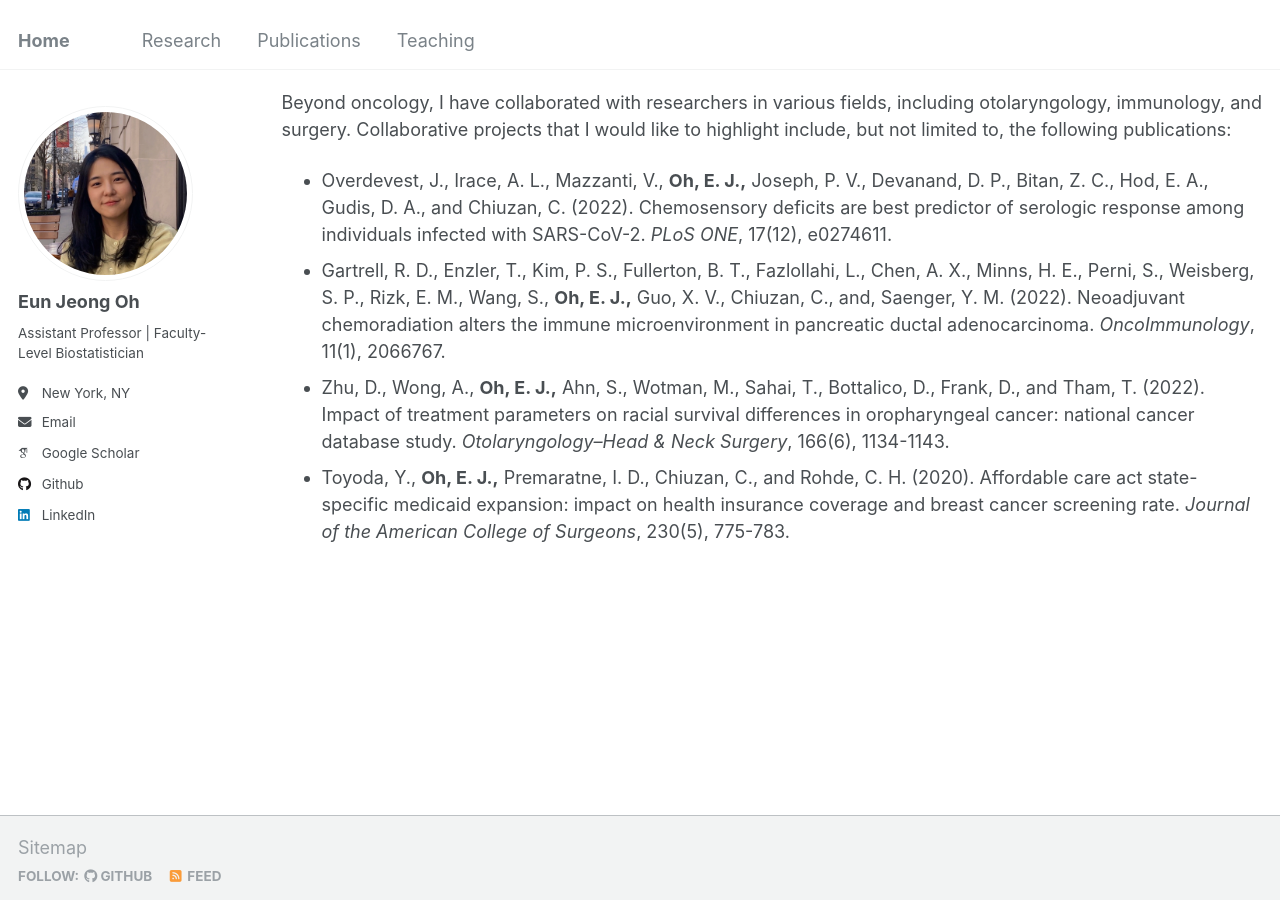
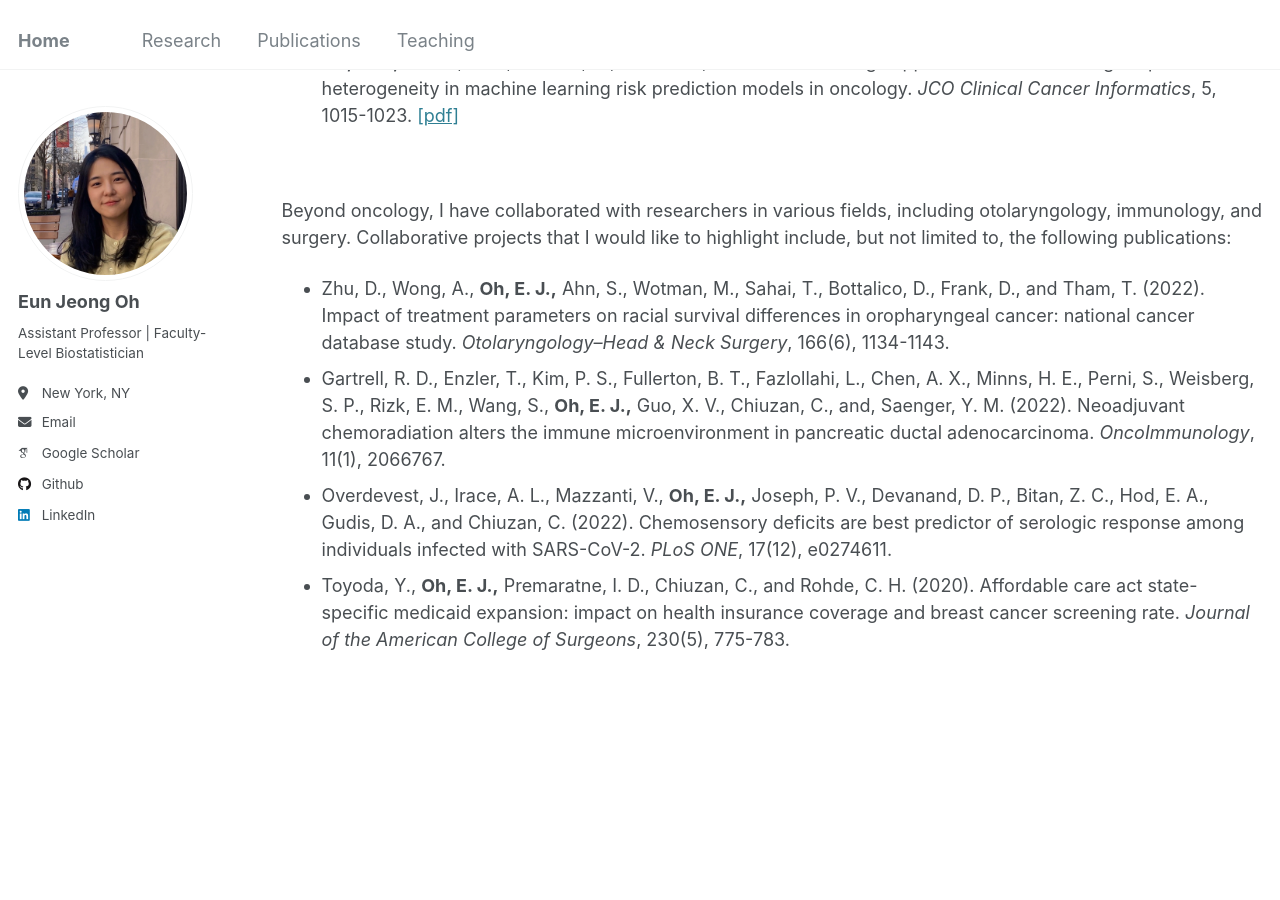
Before and after one commit to oheunj/oheunj.github.io, a Jekyll site: the page built from _pages/research.md, in a window 1280 px wide and 900 px high, scrolled down 1237 px. Built offline with Jekyll 4.4.1, drawn with Linux system fonts in a browser that asks for light colours; some web fonts are replaced.

Commit message:
Update research.md

```diff
--- a/_pages/research.md
+++ b/_pages/research.md
@@ -13,6 +13,7 @@
 
 <div style="text-align: center;">
   <img src="/images/myfig1.png" style="width: 50%;">
+  <img src="/images/myfig1-2.png" style="width: 50%;">
 </div>
 
 Personalized medicine typically takes one of two forms: (i) identifying subgroups of patients who benefit from a particular treatment, or (ii) determining the optimal treatment for an individual patient. My primary interest lies in the latter, the intersection of personalized medicine and reinforcement learning, where I focus on developing novel statistical methods to estimate optimal, adaptive interventions tailored to the uniquely evolving health status of each patient over time.
@@ -24,7 +25,7 @@
 <br>
 
 <div style="text-align: center;">
-  <img src="/images/myfig2.png" style="width: 60%;">
+  <img src="/images/myfig2.png" style="width: 70%;">
 </div>
 
 Another key area of my research is risk prediction in oncology, which plays a crucial role in improving patient outcomes and guiding clinical decisions. We have addressed the challenge of patient heterogeneity in predicting short-term mortality risk among cancer patients through a two-stage modeling approach. Additionally, by developing tree-based risk stratification models for recurrence-free survival, we have identified breast cancer patients at very high risk, enabling targeted interventions, particularly for those with terminal illness.
@@ -38,7 +39,8 @@
 
 Beyond oncology, I have collaborated with researchers in various fields, including otolaryngology, immunology, and surgery. Collaborative projects that I would like to highlight include, but not limited to, the following publications:
 
+
+* Zhu, D., Wong, A., __Oh, E. J.,__ Ahn, S., Wotman, M., Sahai, T., Bottalico, D., Frank, D., and Tham, T. (2022). Impact of treatment parameters on racial survival differences in oropharyngeal cancer: national cancer database study. _Otolaryngology--Head & Neck Surgery_, 166(6), 1134-1143.
+* Gartrell, R. D., Enzler, T., Kim, P. S., Fullerton, B. T., Fazlollahi, L., Chen, A. X., Minns, H. E., Perni, S., Weisberg, S. P., Rizk, E. M., Wang, S., __Oh, E. J.,__ Guo, X. V., Chiuzan, C., and, Saenger, Y. M. (2022). Neoadjuvant chemoradiation alters the immune microenvironment in pancreatic ductal adenocarcinoma. _OncoImmunology_, 11(1), 2066767.
 * Overdevest, J., Irace, A. L., Mazzanti, V., __Oh, E. J.,__ Joseph, P. V., Devanand, D. P., Bitan, Z. C., Hod, E. A., Gudis, D. A., and Chiuzan, C. (2022). Chemosensory deficits are best predictor of serologic response among individuals infected with SARS-CoV-2. _PLoS ONE_, 17(12), e0274611.
-* Gartrell, R. D., Enzler, T., Kim, P. S., Fullerton, B. T., Fazlollahi, L., Chen, A. X., Minns, H. E., Perni, S., Weisberg, S. P., Rizk, E. M., Wang, S., __Oh, E. J.,__ Guo, X. V., Chiuzan, C., and, Saenger, Y. M. (2022). Neoadjuvant chemoradiation alters the immune microenvironment in pancreatic ductal adenocarcinoma. _OncoImmunology_, 11(1), 2066767.
-* Zhu, D., Wong, A., __Oh, E. J.,__ Ahn, S., Wotman, M., Sahai, T., Bottalico, D., Frank, D., and Tham, T. (2022). Impact of treatment parameters on racial survival differences in oropharyngeal cancer: national cancer database study. _Otolaryngology--Head & Neck Surgery_, 166(6), 1134-1143.
 * Toyoda, Y., __Oh, E. J.,__ Premaratne, I. D., Chiuzan, C., and Rohde, C. H. (2020). Affordable care act state-specific medicaid expansion: impact on health insurance coverage and breast cancer screening rate. _Journal of the American College of Surgeons_, 230(5), 775-783.
```
